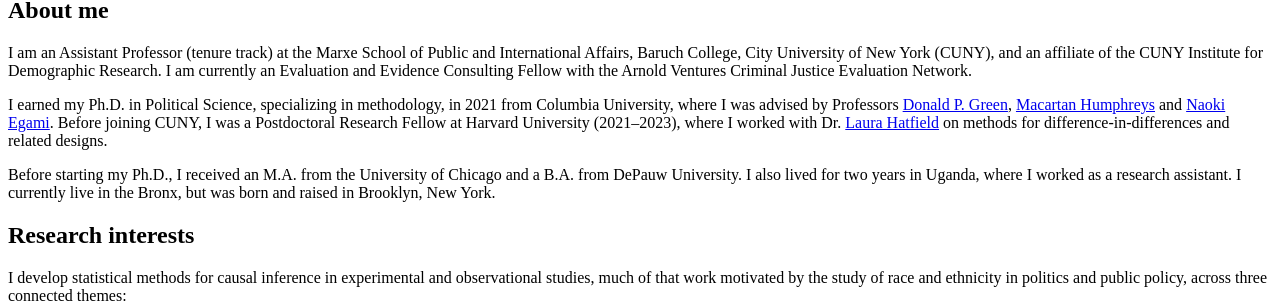
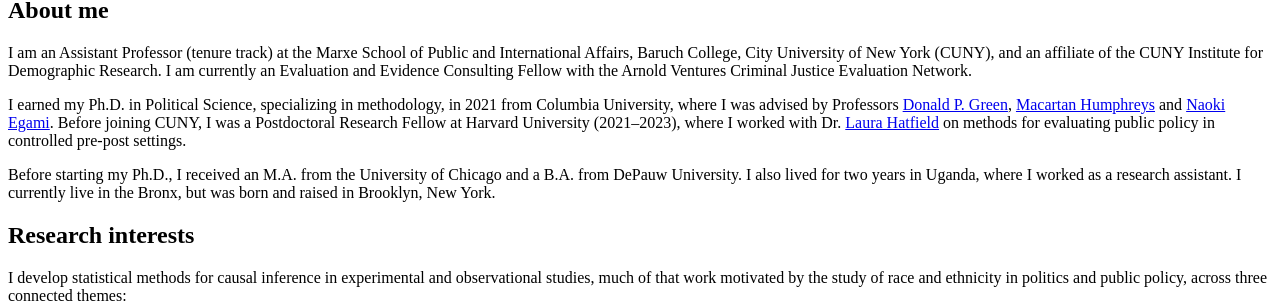
Before and after one commit to tl2624/tl2624.github.io, a Jekyll site: the page built from _pages/about.md, in a window 1280 px wide. Shown: the part 1007-1313 px from the top of the page. Built offline with Jekyll 4.4.1, drawn with Linux system fonts in a browser that asks for light colours; some web fonts are replaced.

Commit message:
Describe the Harvard postdoc by its policy application
"Methods for difference-in-differences and related designs" repeated
verbatim from the sensitivity theme. Replace it with the framing of the
joint paper with Hatfield, whose application is gun policy, so the bio
carries the public policy angle and the phrase appears once.

Co-Authored-By: Claude Opus 5 <noreply@anthropic.com>

```diff
--- a/_pages/about.md
+++ b/_pages/about.md
@@ -11,7 +11,7 @@ redirect_from:
 
 I am an Assistant Professor (tenure track) at the Marxe School of Public and International Affairs, Baruch College, City University of New York (CUNY), and an affiliate of the CUNY Institute for Demographic Research. I am currently an Evaluation and Evidence Consulting Fellow with the Arnold Ventures Criminal Justice Evaluation Network.
 
-I earned my Ph.D. in Political Science, specializing in methodology, in 2021 from Columbia University, where I was advised by Professors [Donald P. Green](https://polisci.columbia.edu/content/donald-p-green), [Macartan Humphreys](https://www.wzb.eu/en/persons/macartan-humphreys) and [Naoki Egami](https://polisci.mit.edu/people/naoki-egami). Before joining CUNY, I was a Postdoctoral Research Fellow at Harvard University (2021–2023), where I worked with Dr. [Laura Hatfield](https://www.norc.org/about/experts/laura-a-hatfield.html) on methods for difference-in-differences and related designs.
+I earned my Ph.D. in Political Science, specializing in methodology, in 2021 from Columbia University, where I was advised by Professors [Donald P. Green](https://polisci.columbia.edu/content/donald-p-green), [Macartan Humphreys](https://www.wzb.eu/en/persons/macartan-humphreys) and [Naoki Egami](https://polisci.mit.edu/people/naoki-egami). Before joining CUNY, I was a Postdoctoral Research Fellow at Harvard University (2021–2023), where I worked with Dr. [Laura Hatfield](https://www.norc.org/about/experts/laura-a-hatfield.html) on methods for evaluating public policy in controlled pre-post settings.
 
 Before starting my Ph.D., I received an M.A. from the University of Chicago and a B.A. from DePauw University. I also lived for two years in Uganda, where I worked as a research assistant. I currently live in the Bronx, but was born and raised in Brooklyn, New York.
 
```
